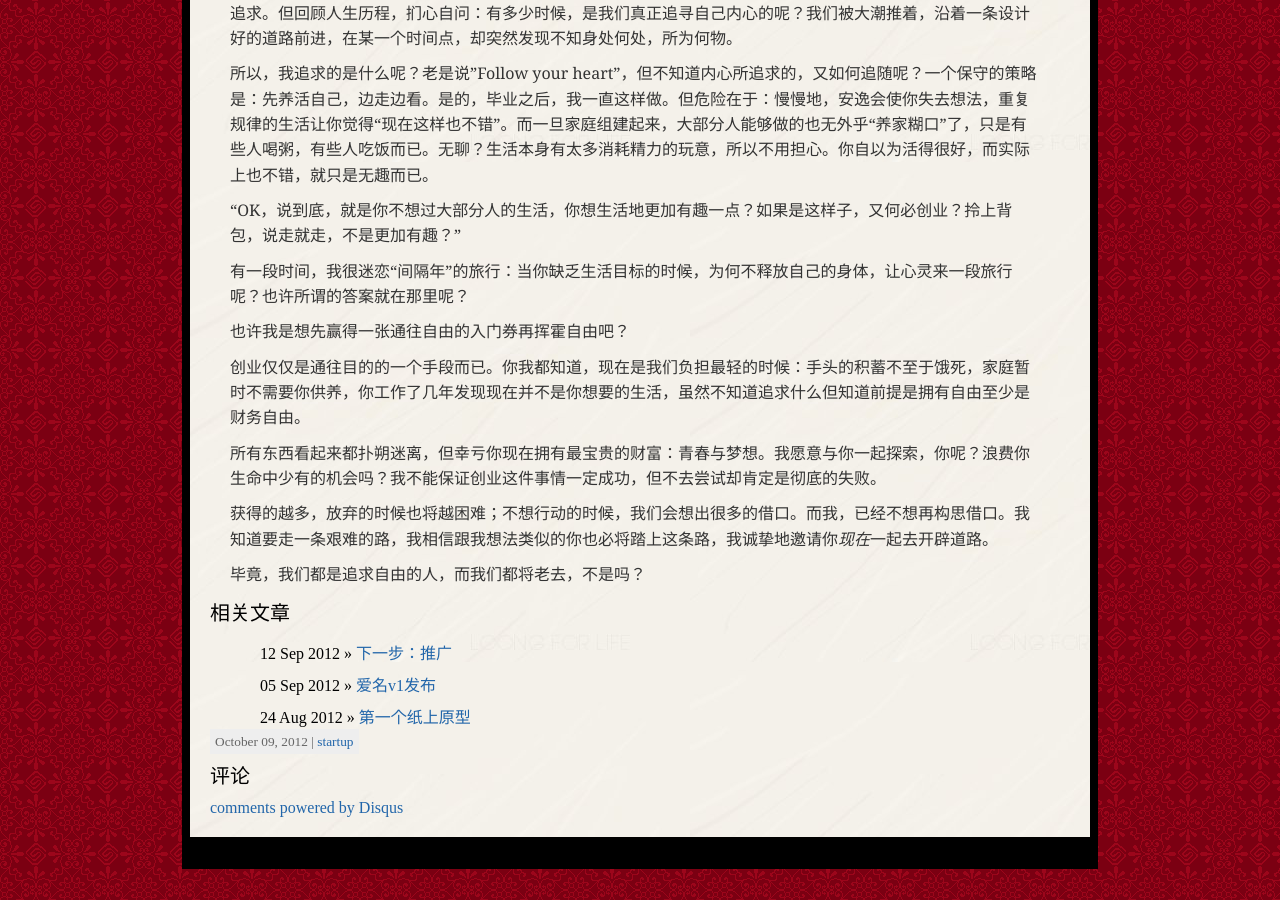
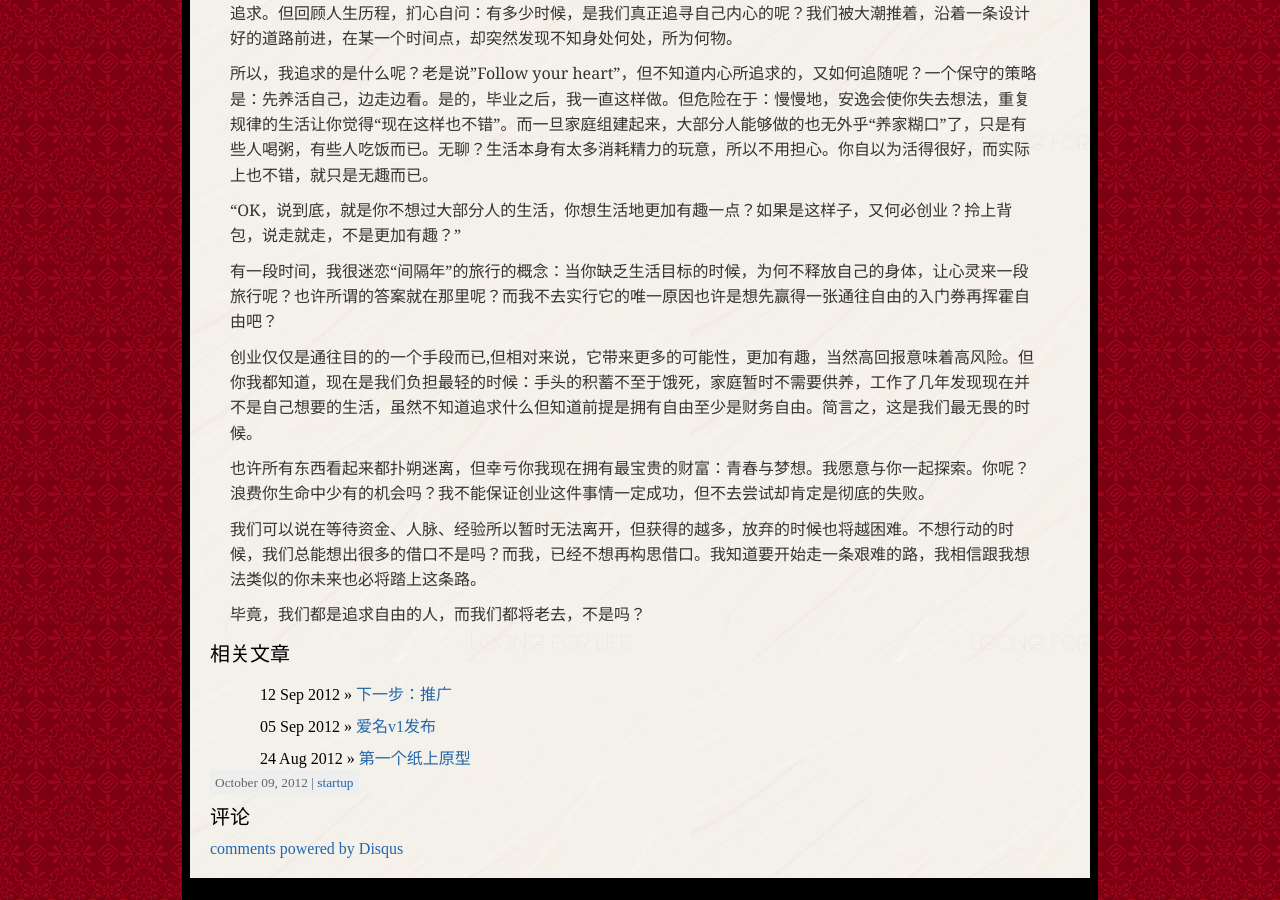
Before and after one commit to godghost/godghost.github.com, a Jekyll site: the page built from _posts/2012-10-09-why-i-restart.md, in a window 1280 px wide and 900 px high, scrolled down 838 px. Built offline with Jekyll 4.4.1, drawn with Linux system fonts in a browser that asks for light colours; comment, search, counter and statistics services are not loaded.

Commit message:
resolve something

```diff
--- a/_posts/2012-10-09-why-i-restart.md
+++ b/_posts/2012-10-09-why-i-restart.md
@@ -17,14 +17,12 @@ tags: startup
 
 “OK，说到底，就是你不想过大部分人的生活，你想生活地更加有趣一点？如果是这样子，又何必创业？拎上背包，说走就走，不是更加有趣？”
 
-有一段时间，我很迷恋“间隔年”的旅行：当你缺乏生活目标的时候，为何不释放自己的身体，让心灵来一段旅行呢？也许所谓的答案就在那里呢？
+有一段时间，我很迷恋“间隔年”的旅行的概念：当你缺乏生活目标的时候，为何不释放自己的身体，让心灵来一段旅行呢？也许所谓的答案就在那里呢？而我不去实行它的唯一原因也许是想先赢得一张通往自由的入门券再挥霍自由吧？
 
-也许我是想先赢得一张通往自由的入门券再挥霍自由吧？
+创业仅仅是通往目的的一个手段而已,但相对来说，它带来更多的可能性，更加有趣，当然高回报意味着高风险。但你我都知道，现在是我们负担最轻的时候：手头的积蓄不至于饿死，家庭暂时不需要供养，工作了几年发现现在并不是自己想要的生活，虽然不知道追求什么但知道前提是拥有自由至少是财务自由。简言之，这是我们最无畏的时候。
 
-创业仅仅是通往目的的一个手段而已。你我都知道，现在是我们负担最轻的时候：手头的积蓄不至于饿死，家庭暂时不需要你供养，你工作了几年发现现在并不是你想要的生活，虽然不知道追求什么但知道前提是拥有自由至少是财务自由。
+也许所有东西看起来都扑朔迷离，但幸亏你我现在拥有最宝贵的财富：青春与梦想。我愿意与你一起探索。你呢？浪费你生命中少有的机会吗？我不能保证创业这件事情一定成功，但不去尝试却肯定是彻底的失败。
 
-所有东西看起来都扑朔迷离，但幸亏你现在拥有最宝贵的财富：青春与梦想。我愿意与你一起探索，你呢？浪费你生命中少有的机会吗？我不能保证创业这件事情一定成功，但不去尝试却肯定是彻底的失败。
-
-获得的越多，放弃的时候也将越困难；不想行动的时候，我们会想出很多的借口。而我，已经不想再构思借口。我知道要走一条艰难的路，我相信跟我想法类似的你也必将踏上这条路，我诚挚地邀请你*现在*一起去开辟道路。
+我们可以说在等待资金、人脉、经验所以暂时无法离开，但获得的越多，放弃的时候也将越困难。不想行动的时候，我们总能想出很多的借口不是吗？而我，已经不想再构思借口。我知道要开始走一条艰难的路，我相信跟我想法类似的你未来也必将踏上这条路。
 
 毕竟，我们都是追求自由的人，而我们都将老去，不是吗？
```
